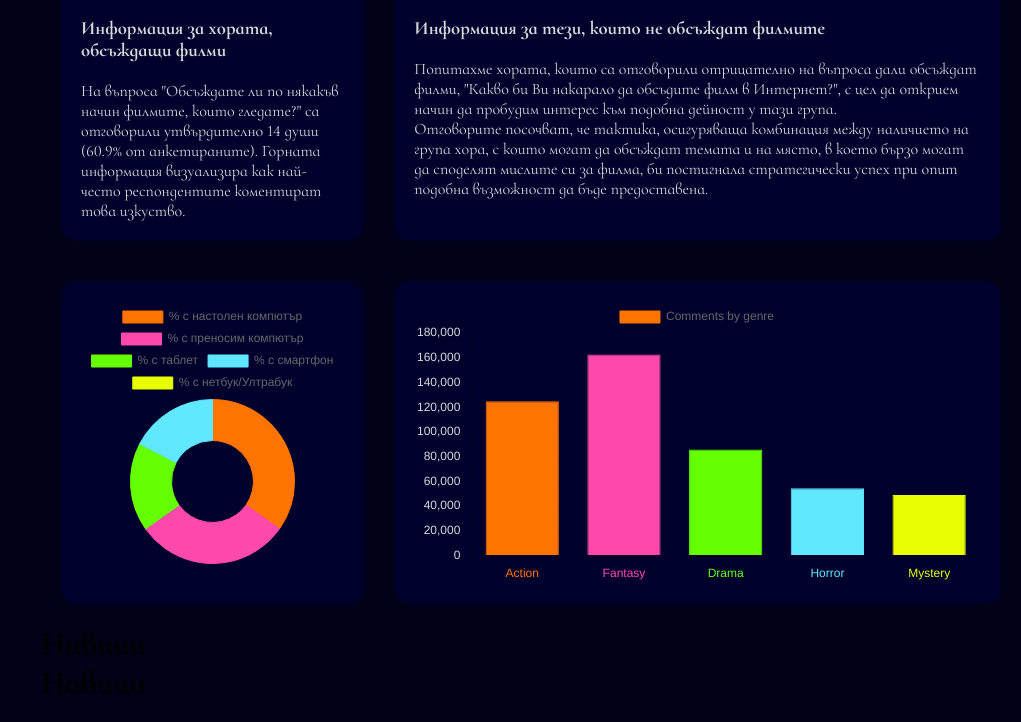
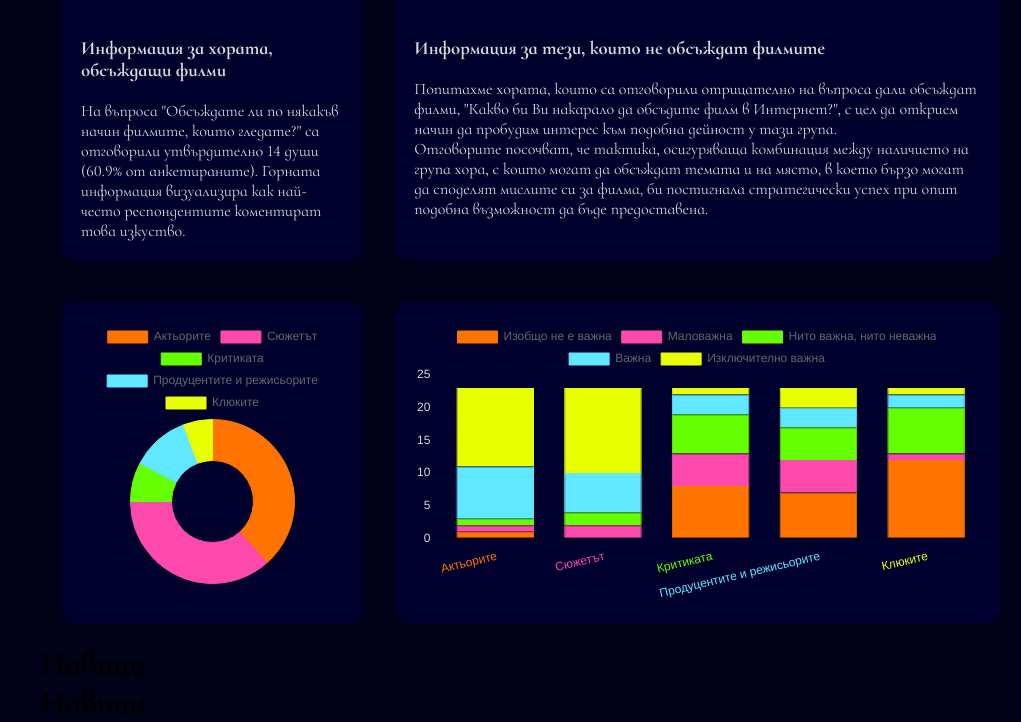
Before and after one commit to IrinaUXUI/02-Questionnaire, a plain HTML site: page index.html in a window 1280 px wide. Shown: the part 1926-2648 px from the top of the page, without its empty margins (259-1280 px from the left). Drawn offline with nearby package versions, Linux system fonts and the light colour scheme.

Commit message:
multichart ready

```diff
--- a/index.html
+++ b/index.html
@@ -116,7 +116,7 @@
                     <canvas id="myChart2" width="200" height="200"></canvas><br><br><br>
                     <h3> Как сърфират из Интернет</h3><br>
                     <p> Най-често анкетраните ползват настолни компютри или лаптопи, поради тази причина на първо време
-                        са разработени само базови екрани за мобилни екрани за нуждите на responsive визиите, като в
+                        са разработени само най-често срещащите се резолюции мобилни екрани за нуждите на responsive визиите, като в
                         последствие дизайнът ще се прецизира в по-голяма степен.
                     </p>
                 </div>
--- a/my-chart.js
+++ b/my-chart.js
@@ -271,9 +271,9 @@ const myChartOpinions3 = new Chart(opinions3, {
 const myChart4 = new Chart(ctx4, {
     type: 'doughnut',
     data: {
-        labels: ['% с настолен компютър','% с преносим компютър','% с таблет', '% с смартфон','% с нетбук/Ултрабук'],
+        labels: ['Актьорите','Сюжетът','Критиката', 'Продуцентите и режисьорите','Клюките'],
         datasets: [{
-            data: [34.8,30.4,17.4,17.4,0],
+            data: [20,19,4,6,3],
             backgroundColor: [
                 '#FF7300',
                 '#FC49AB',
@@ -304,38 +304,77 @@ const myChart4 = new Chart(ctx4, {
 const myChartOpinions4 = new Chart(opinions4, {
     type: 'bar',
     data: {
-        labels: ['Action', 'Fantasy', 'Drama', 'Horror', 'Mystery'],
+        labels: ['Актьорите', 'Сюжетът', 'Критиката', 'Продуцентите и режисьорите', 'Клюките'],
         datasets: [{
-            label: 'Comments by genre',
-            data: [124855, 162584, 85875, 54561, 48933],
+            label: 'Изобщо не е важна',
+            data: [1, 0, 8, 7, 12],
             backgroundColor: [
                 '#FF7300',
+            ],
+            borderColor: [
+                '#FF7300',
+            ],
+            borderWidth: 1
+        },
+        {
+            label: 'Маловажна',
+            data: [1, 2, 5, 5, 1],
+            backgroundColor: [
                 '#FC49AB',
+            ],
+            borderColor: [
+                '#FC49AB',
+            ],
+            borderWidth: 1
+        },
+        {
+            label: 'Нито важна, нито неважна',
+            data: [1, 2, 6, 5, 7],
+            backgroundColor: [
                 '#64FF00',
+            ],
+            borderColor: [
+                '#64FF00',
+            ],
+            borderWidth: 1
+        },
+         {
+            label: 'Важна',
+            data: [8, 6, 3, 3, 2],
+            backgroundColor: [
                 '#5FE8FF',
+            ],
+            borderColor: [
+                '#5FE8FF',
+            ],
+            borderWidth: 1
+        },
+        {
+            label: 'Изключително важна',
+            data: [12,13,1,3,1],
+            backgroundColor: [
                 '#E7FF00',
             ],
             borderColor: [
-                '#FF7300',
-                '#FC49AB',
-                '#64FF00',
-                '#5FE8FF',
                 '#E7FF00',
             ],
             borderWidth: 1
         }]
+
     },
     options: {
         responsive:true,
 
         scales: {
             y: {
+                stacked: true,
                 ticks:{
                     color:'#D9D9D9' /*changes color of y axis */
                 },
                 beginAtZero: true,
             },
             x:{
+                stacked: true,
                 ticks:{
                     color:[/*changes color of x axis */
                         '#FF7300',
```
